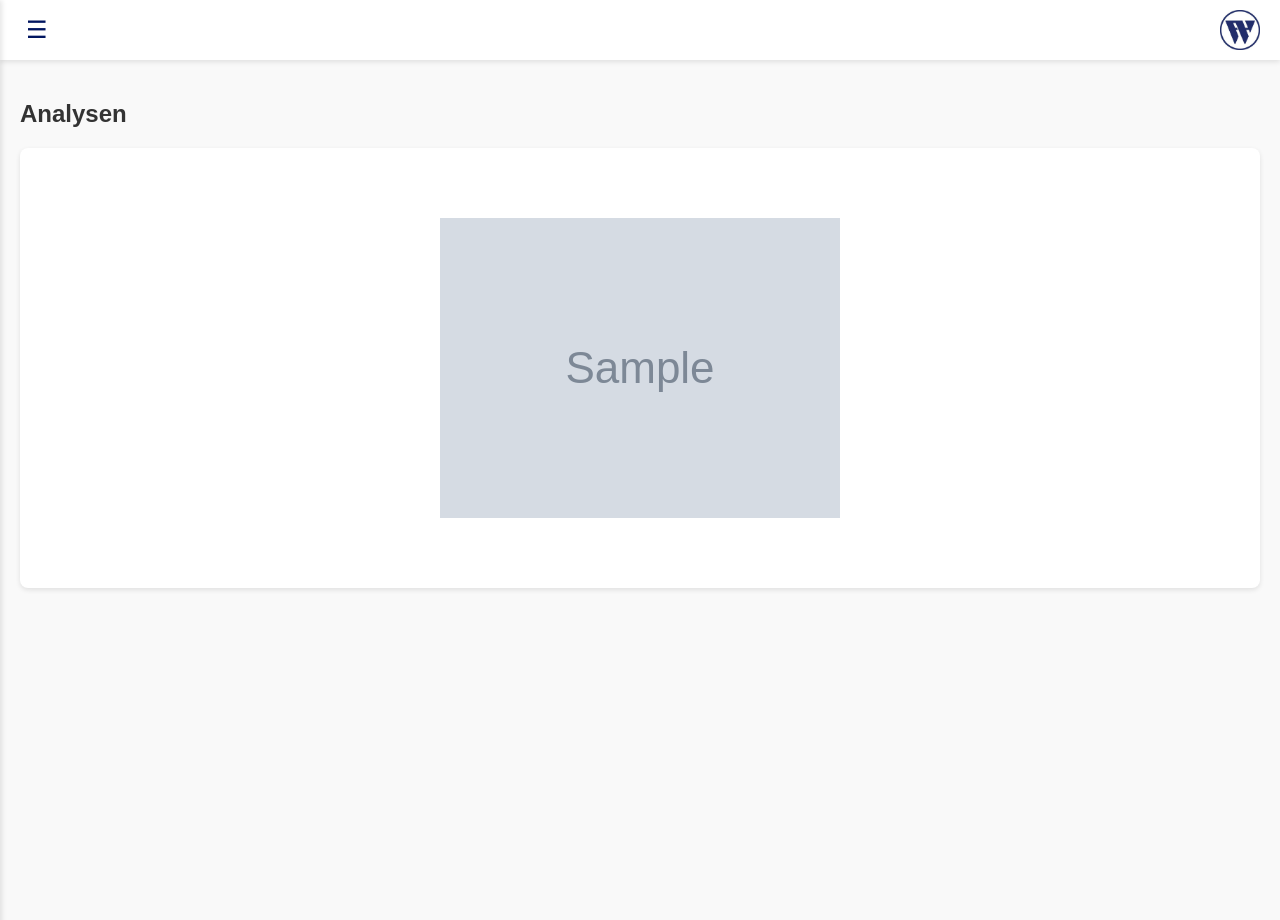
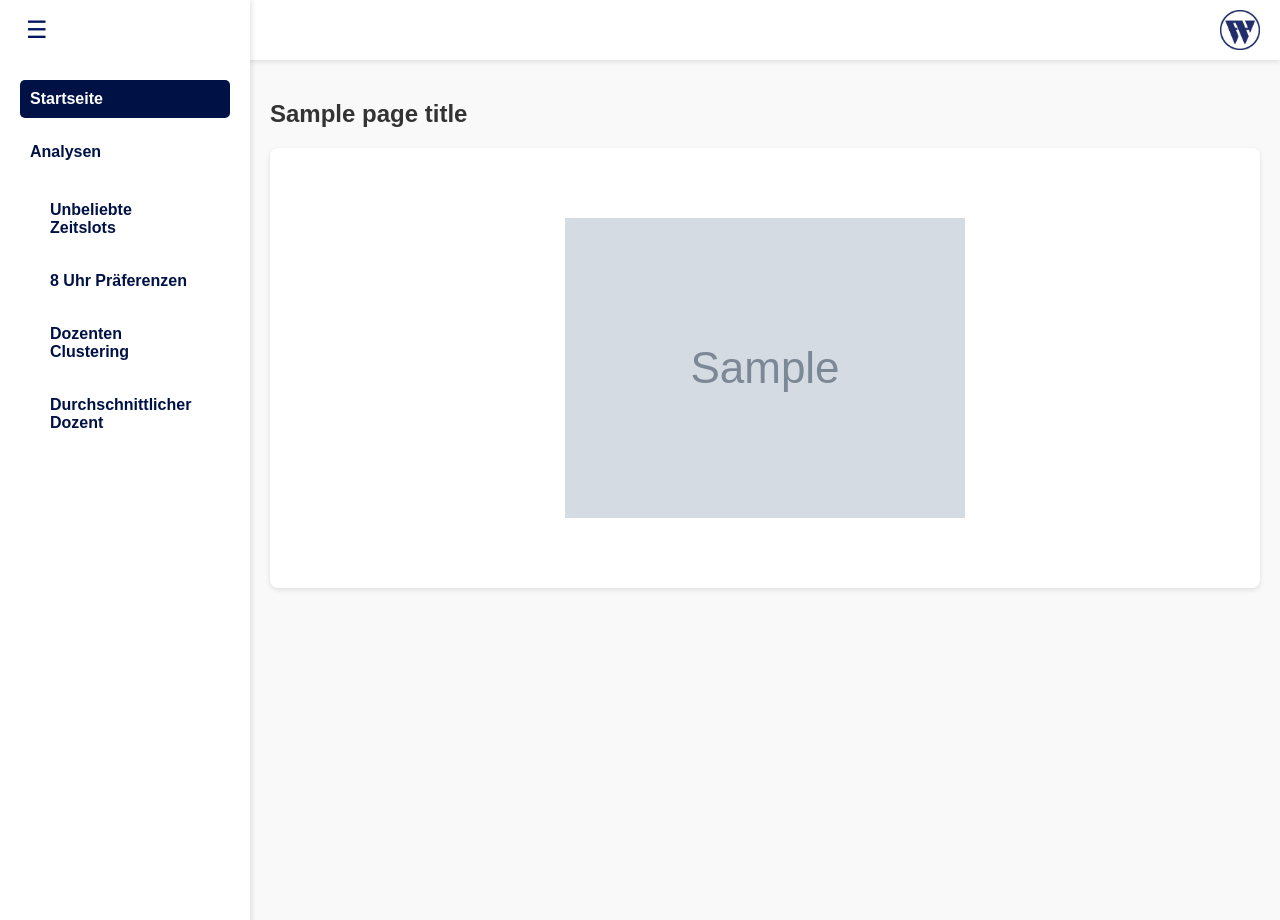
Before and after one commit to MS42069/WorkshopDataEng, a Flask app: template application/templates/analysen.html in a window 1280 px wide. Run offline with Flask 2, Linux system fonts and the light colour scheme; the template is opened without the code that fills it: most values are stand-ins (such as "Sample title", 1, 10 or a date in 2020); grey boxes marked "Sample" are stand-in pictures.

Commit message:
sidebar analysen standard ausgeklappt

```diff
--- a/application/static/css/base.css
+++ b/application/static/css/base.css
@@ -50,7 +50,8 @@ ul {
 .sidebar {
     position: fixed;
     top: 0;
-    left: -250px; /* Standard: versteckt */
+    /*left: -250px; /* Standard: versteckt */
+    left: 0; /* Standard: sichtbar */
     width: 250px;
     height: 100vh;
     background-color: #fff;
@@ -101,9 +102,19 @@ ul {
 }
 /* Hauptinhalt */
 .content {
-    margin-left: 0;
+    margin-left: 250px; /* Platz für die Sidebar lassen */
     transition: margin-left 0.3s ease;
     padding: 20px;
+}
+
+/* Sidebar eingeklappt */
+.sidebar.closed {
+    left: -250px; /* Sidebar versteckt */
+}
+
+/* Hauptinhalt, wenn Sidebar eingeklappt ist */
+.sidebar.closed ~ .content {
+    margin-left: 0; /* Kein Platz für die Sidebar */
 }
 
 .sidebar.open ~ .content {
--- a/application/static/js/sidebar.js
+++ b/application/static/js/sidebar.js
@@ -2,12 +2,10 @@ function toggleSidebar() {
     const sidebar = document.querySelector(".sidebar");
     const content = document.querySelector(".content");
 
-    // Überprüfen, ob die Sidebar geöffnet ist
-    if (sidebar.classList.contains("open")) {
-        sidebar.classList.remove("open");
-        content.style.marginLeft = "0"; // Zurücksetzen des Inhaltsbereichs
+    // Überprüfen, ob die Sidebar eingeklappt ist
+    if (sidebar.classList.contains("closed")) {
+        sidebar.classList.remove("closed");
     } else {
-        sidebar.classList.add("open");
-        content.style.marginLeft = "250px"; // Platz schaffen für die Sidebar
+        sidebar.classList.add("closed");
     }
 }
--- a/application/templates/analysen.html
+++ b/application/templates/analysen.html
@@ -29,7 +29,7 @@
 </aside>
 
 <main class="content">
-    <h1 class="title">Analysen</h1>
+    <h1 class="title">{{ page_title }}</h1>
     <section class="graphics-area">
         <!-- Hier Grafiken oder Diagramme einfügen -->
         {% if image_url %}
```
Also changed, not shown: application/routes/analysen.py (+3 -4 lines).
